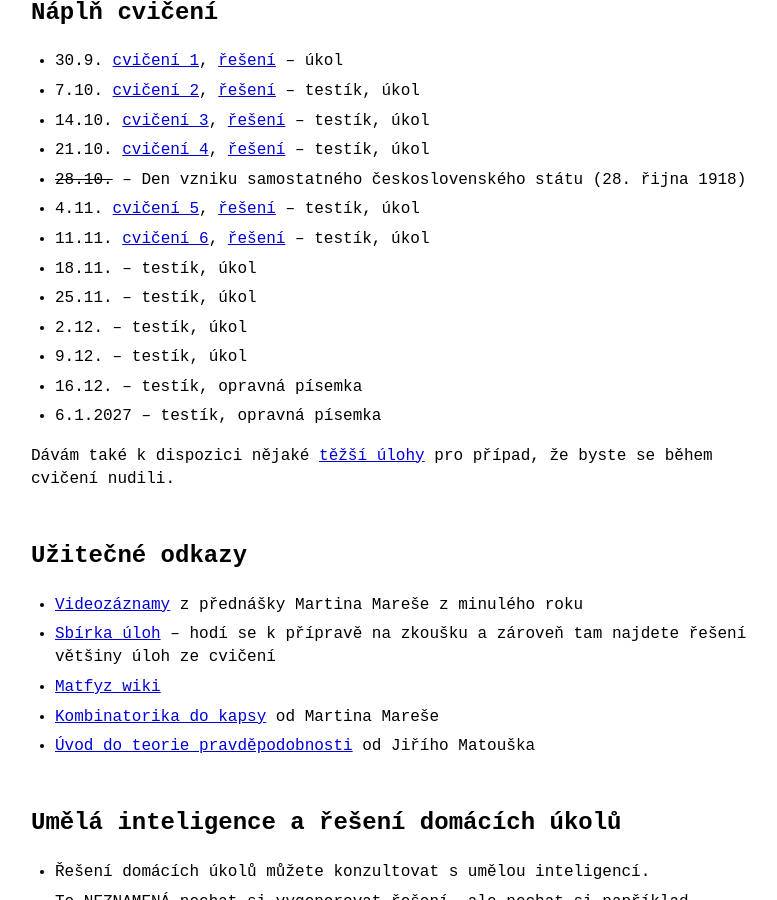
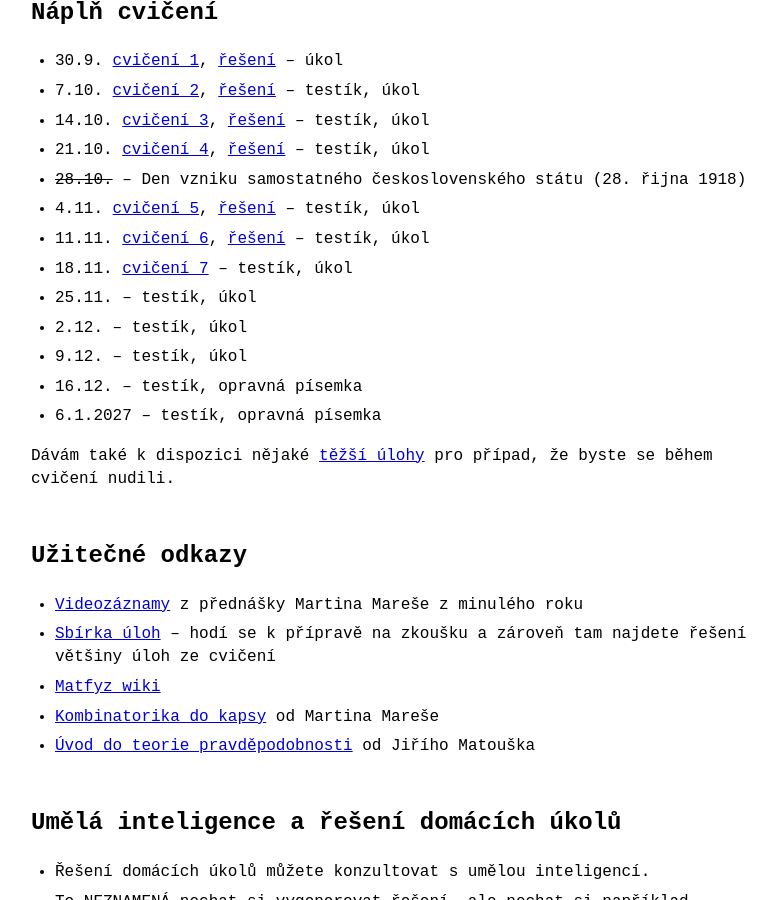
Before and after one commit to Couleslaw/couleslaw.github.io, a Jekyll site: the page built from teaching/2627/dm/index.md, in a window 1280 px wide and 900 px high, scrolled down 1817 px. Shown: the whole window, without its empty margins (234-1011 px from the left). Built offline with Jekyll 4.4.1, drawn with Linux system fonts in a browser that asks for light colours.

Commit message:
add dm cv7

```diff
--- a/teaching/2627/dm/index.md
+++ b/teaching/2627/dm/index.md
@@ -59,7 +59,7 @@ Podle [pravidel pro organizaci studia](https://www.mff.cuni.cz/cs/vnitrni-zalezi
 - ~~28.10.~~ -- Den vzniku samostatného československého státu (28. řijna 1918)
 - 4.11. [cvičení 5](./cv5.pdf), [řešení](./cv5-reseni.pdf) -- testík, úkol
 - 11.11. [cvičení 6](./cv6.pdf), [řešení](./cv6-reseni.pdf) -- testík, úkol
-- 18.11. -- testík, úkol
+- 18.11. [cvičení 7](./cv7.pdf) -- testík, úkol
 - 25.11. -- testík, úkol
 - 2.12. -- testík, úkol
 - 9.12. -- testík, úkol
```
Also changed, not shown: 3 other files.
